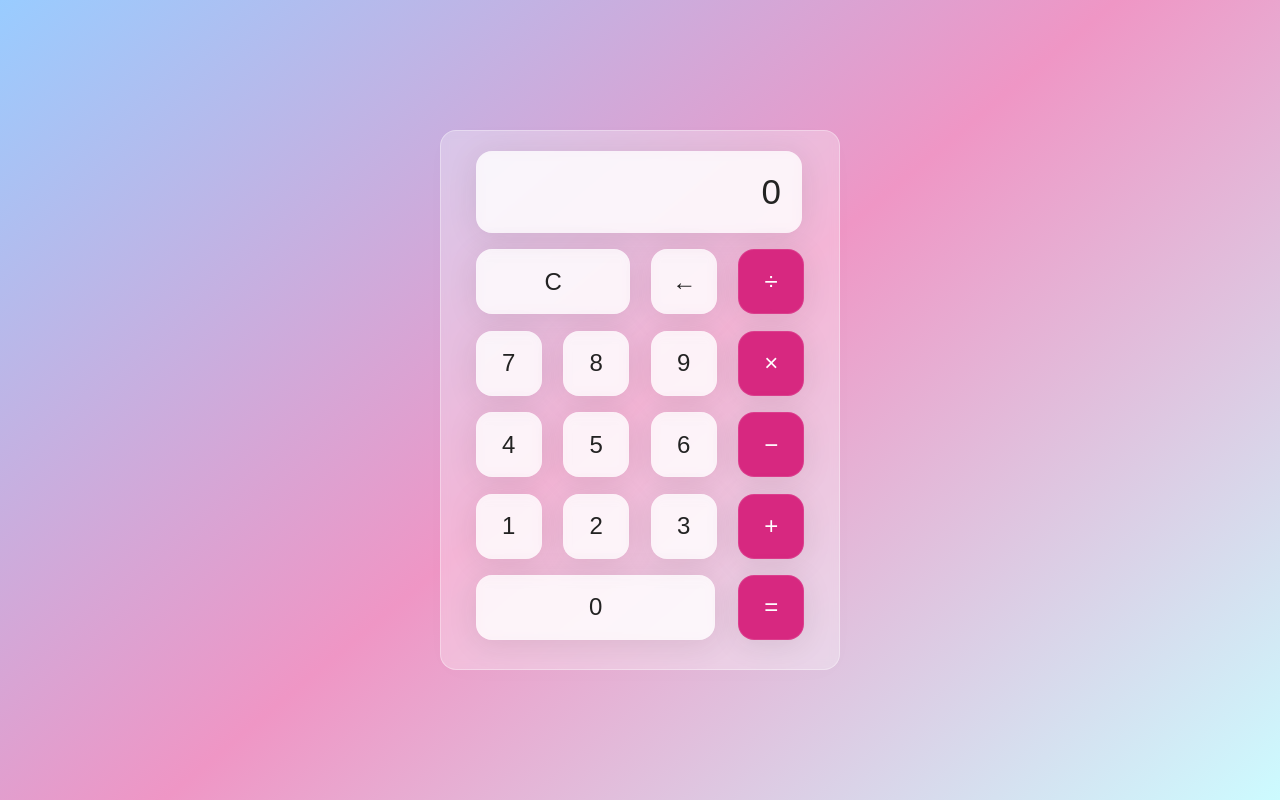
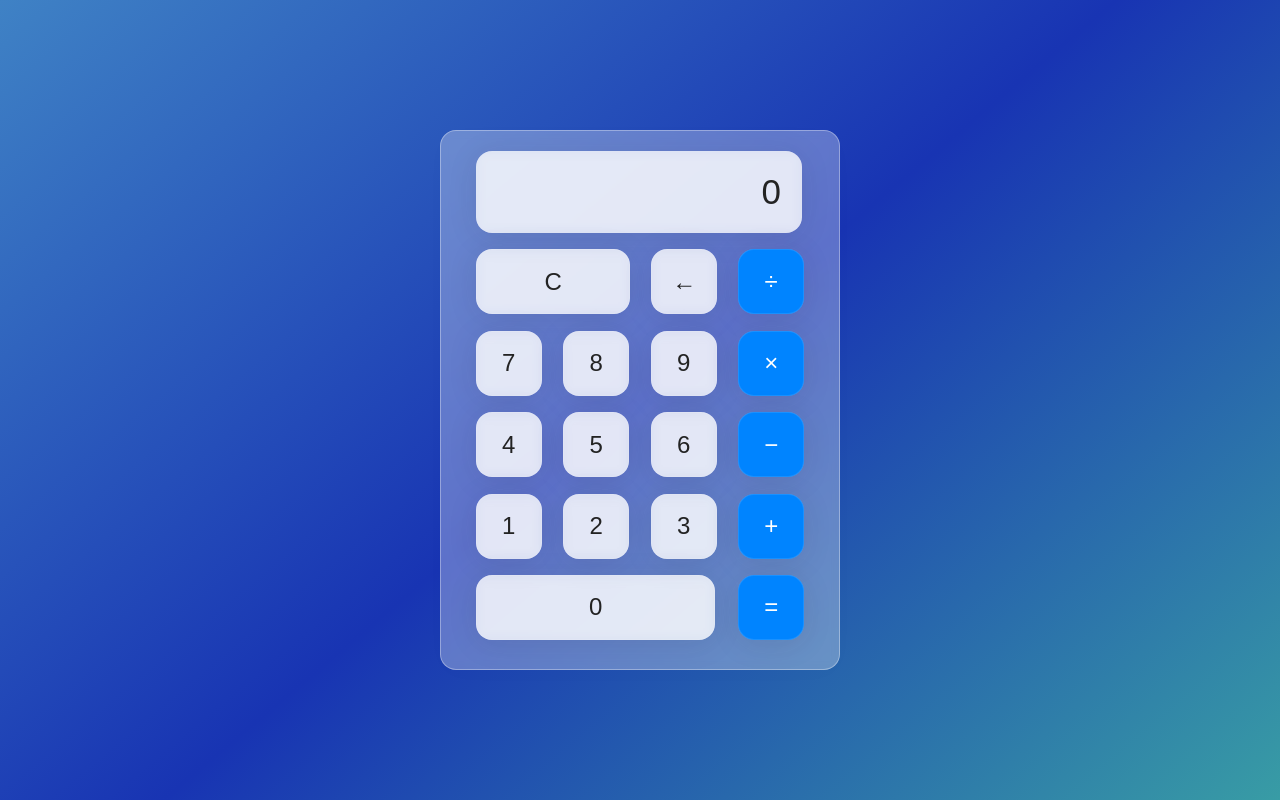
Before and after one commit to felipemendes1409/projeto-calculadora, a plain HTML site: page index.html in a window 1280 px wide. Drawn offline with Linux system fonts and the light colour scheme.

Commit message:
Update CSS
Alterei as cores da calculadora para melhor visibilidade.

```diff
--- a/style.css
+++ b/style.css
@@ -13,7 +13,7 @@ html {
 
 body {
   align-items: center;
-  background: linear-gradient(320deg, #ccfbff, #ef96c5, #99ccff);
+  background: linear-gradient(320deg, #389ca5, #1834b3, #3f82c5);
   display: flex;
   font-family: "Dosis", sans-serif;
   font-display: swap;
@@ -79,7 +79,7 @@ body {
   border-radius: 16px;
   box-shadow: 0 4px 30px rgba(35, 35, 35, 0.1);
   color: #fff;
-  background: #d72880;
+  background: #0084ff;
 }
 
 .calc-button:last-child:hover {
```
